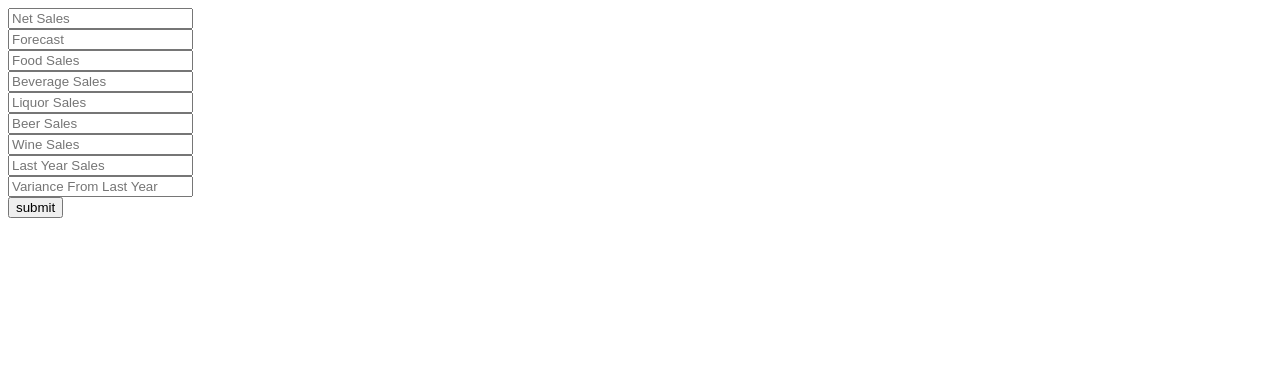
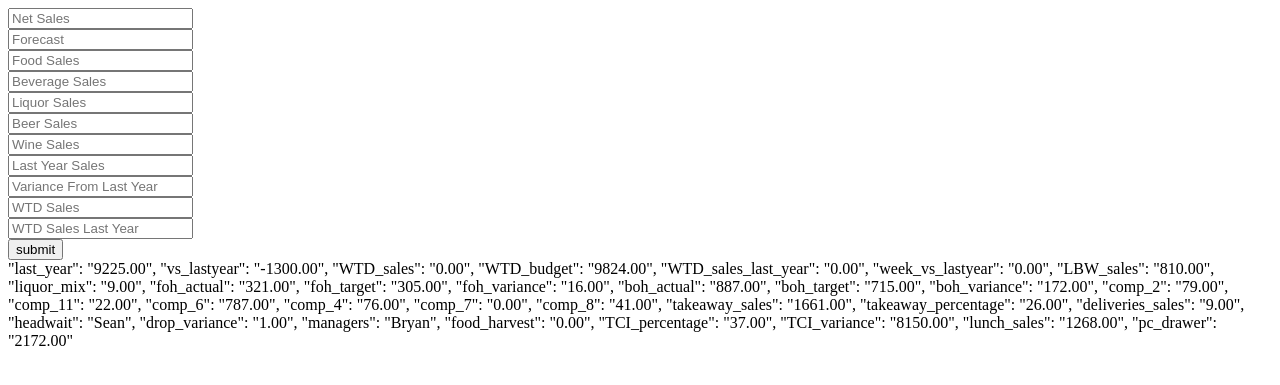
Before and after one commit to jdbower0525/NightlyStats, a Django app: a page that uses NightlyApp/templates/input.html in a window 1280 px wide. Shown: the top 385 px of the page. Run offline with Django 3.2, Linux system fonts and the light colour scheme.

Commit message:
working on input page

```diff
--- a/NightlyApp/templates/input.html
+++ b/NightlyApp/templates/input.html
@@ -13,9 +13,43 @@
           <input class="input" type="text" id="liquor_sales" name="input" placeholder="Liquor Sales"/><br>
           <input class="input" type="text" id="beer_sales" name="input" placeholder="Beer Sales"/><br>
           <input class="input" type="text" id="wine_sales" name="input" placeholder="Wine Sales"/><br>
-          <input class="input" type="text" id="wine_sales" name="input" placeholder="Last Year Sales"/><br>
-          <input class="input" type="text" id="wine_sales" name="input" placeholder="Variance From Last Year"/><br>
+          <input class="input" type="text" id="last_year_sales" name="input" placeholder="Last Year Sales"/><br>
+          <input class="input" type="text" id="variance_from_last_year" name="input" placeholder="Variance From Last Year"/><br>
+          <input class="input" type="text" id="WTD_sales" name="input" placeholder="WTD Sales"/><br>
+          <input class="input" type="text" id="WTD_sales_last_year" name="input" placeholder="WTD Sales Last Year"/><br>
           <button id="culturePrefs" class="locationButton" type="submit">submit</button>
         </form>
     </body>
 </html>
+
+"last_year": "9225.00",
+"vs_lastyear": "-1300.00",
+"WTD_sales": "0.00",
+"WTD_budget": "9824.00",
+"WTD_sales_last_year": "0.00",
+"week_vs_lastyear": "0.00",
+"LBW_sales": "810.00",
+"liquor_mix": "9.00",
+"foh_actual": "321.00",
+"foh_target": "305.00",
+"foh_variance": "16.00",
+"boh_actual": "887.00",
+"boh_target": "715.00",
+"boh_variance": "172.00",
+"comp_2": "79.00",
+"comp_11": "22.00",
+"comp_6": "787.00",
+"comp_4": "76.00",
+"comp_7": "0.00",
+"comp_8": "41.00",
+"takeaway_sales": "1661.00",
+"takeaway_percentage": "26.00",
+"deliveries_sales": "9.00",
+"headwait": "Sean",
+"drop_variance": "1.00",
+"managers": "Bryan",
+"food_harvest": "0.00",
+"TCI_percentage": "37.00",
+"TCI_variance": "8150.00",
+"lunch_sales": "1268.00",
+"pc_drawer": "2172.00"
```
